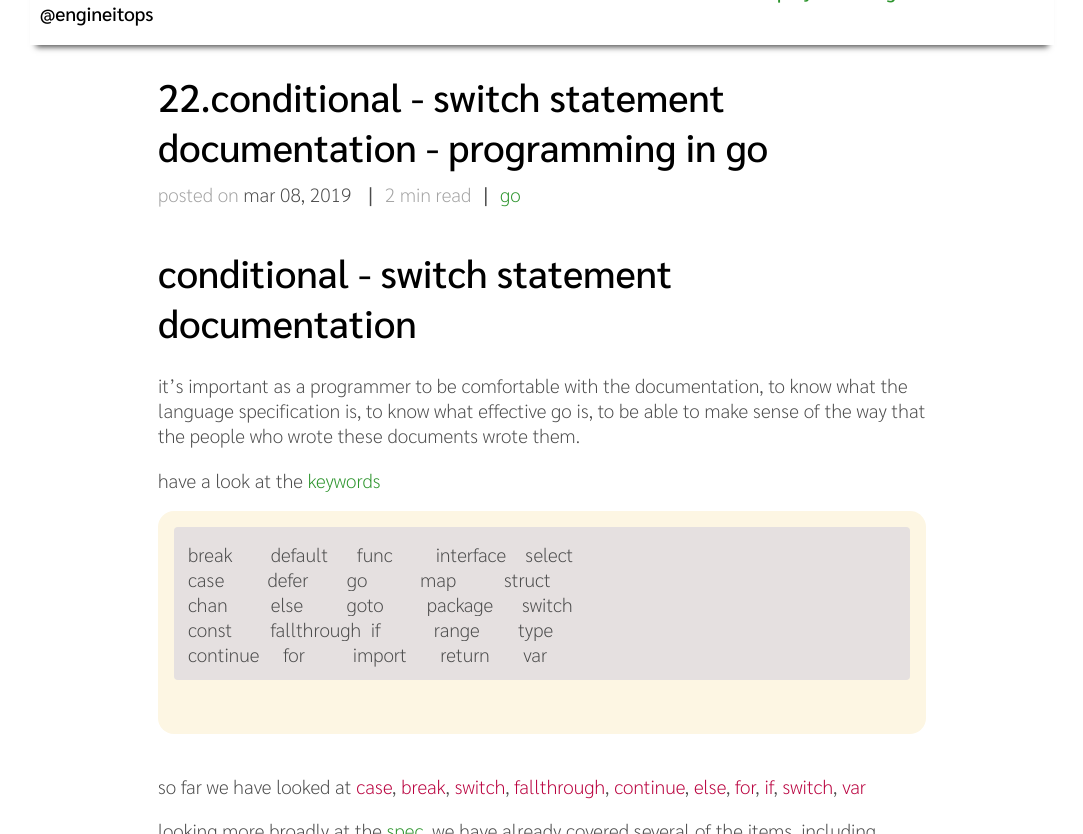
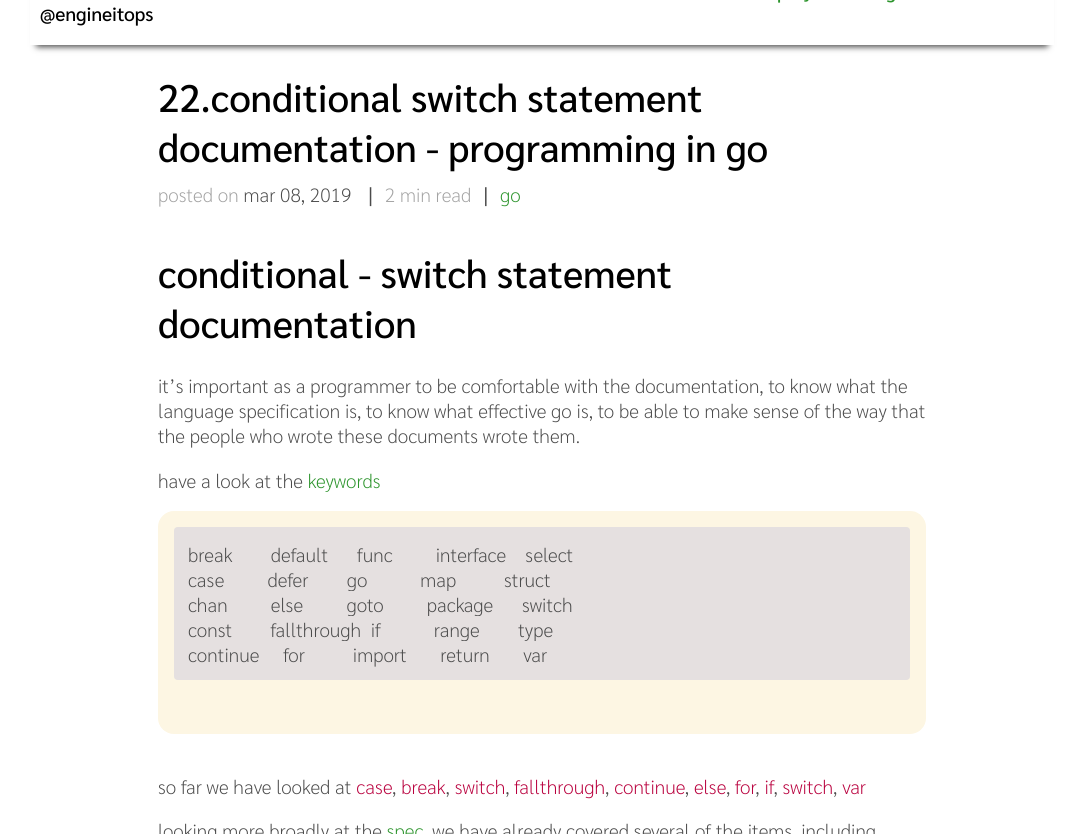
Before and after one commit to EngineITOps/EngineITOps.github.io, a Jekyll site: the page built from _posts/2019-03-08-Switch_Statement_Documentation.md, in a window 1280 px wide and 900 px high, cut to the strip 66-900 px from the top of the window. Shown: the whole strip, without its empty margins (98-1181 px from the left). Built offline with Jekyll 4.4.1, drawn with Linux system fonts in a browser that asks for light colours.

```diff
--- a/_posts/2019-03-08-Switch_Statement_Documentation.md
+++ b/_posts/2019-03-08-Switch_Statement_Documentation.md
@@ -1,6 +1,6 @@
 ---
 layout: post
-title: 22.Conditional - Switch Statement Documentation - Programming in GO
+title: 22.Conditional Switch Statement Documentation - Programming in GO
 tags: [GO]
 categories: [ GO ]
 ---
```
